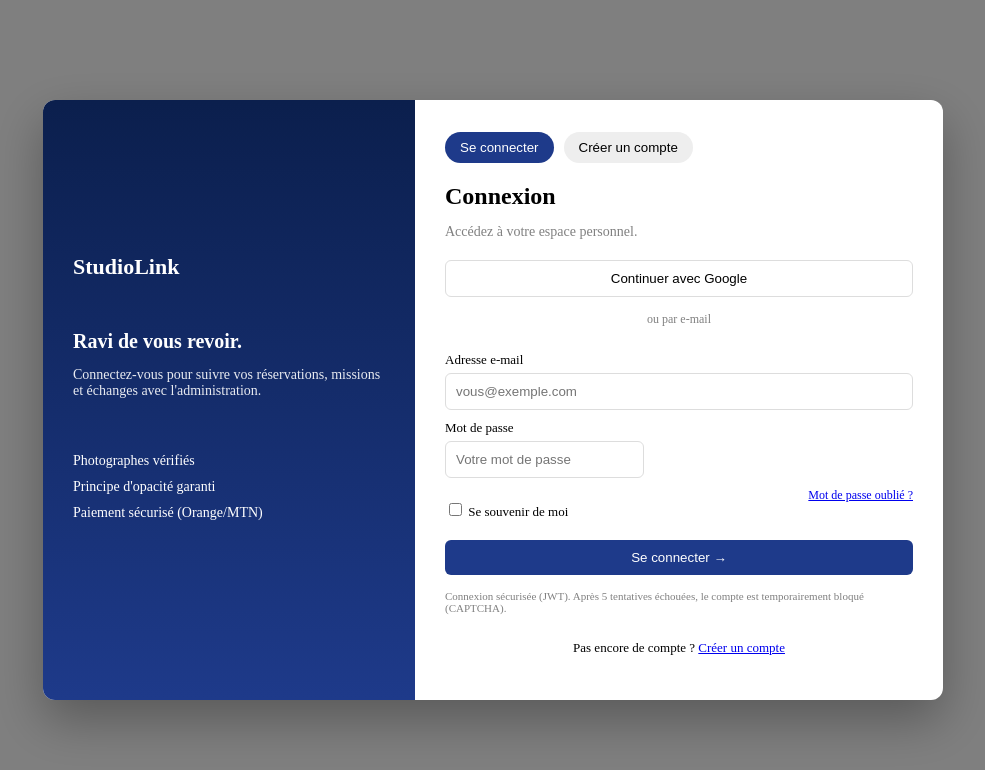
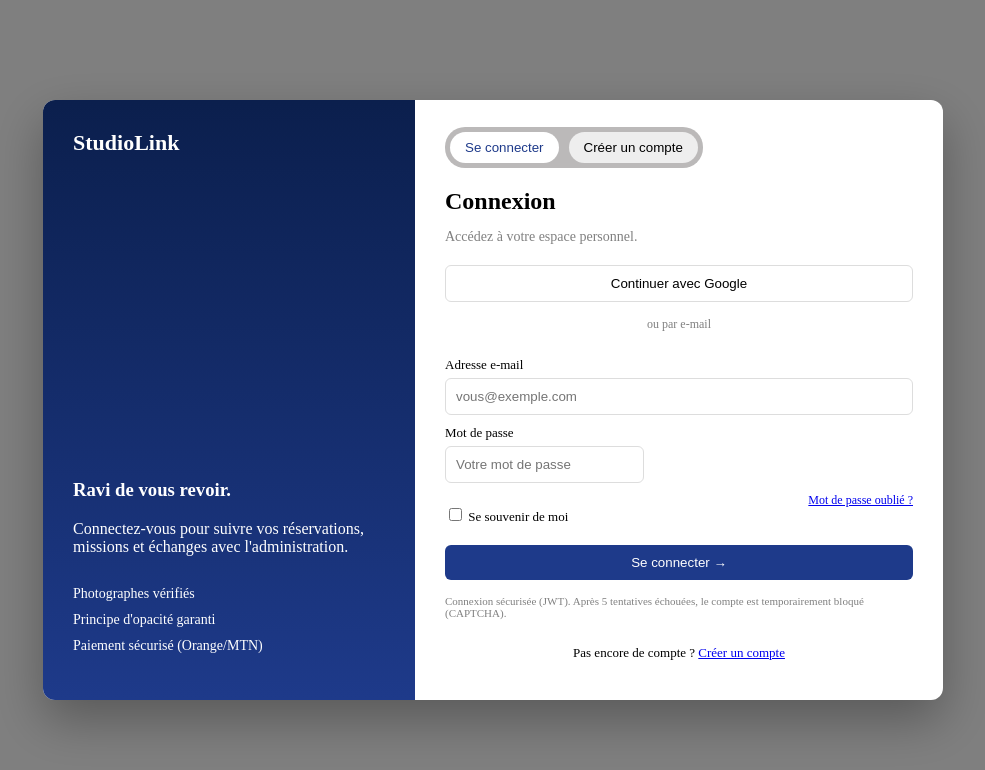
Before and after one commit to raphaelamaffouo41/PhotoEyes, an Angular app in the folder PhotoEyes/PhotoEyes_frontend/: page /login in a window 1280 px wide. Shown: the top 770 px of the page, without its empty margins (147-1132 px from the left). Built offline with nearby package versions, Linux system fonts and the light colour scheme.

Commit message:
modification_css_frontent_login_page

```diff
--- a/PhotoEyes/PhotoEyes_frontend/src/app/authentification/login/login.component.css
+++ b/PhotoEyes/PhotoEyes_frontend/src/app/authentification/login/login.component.css
@@ -28,7 +28,7 @@
   padding: 30px;
   display: flex;
   flex-direction: column;
-  justify-content: center;
+  justify-content: space-between;
 }
 
 .left-panel h2 {
@@ -66,6 +66,11 @@
 }
 
 .tabs {
+  width: 53%;
+  border: none;
+  border-radius: 20px;
+  background: #bbb9b9;
+  padding: 5px 5px;
   display: flex;
   gap: 10px;
   margin-bottom: 20px;
@@ -80,8 +85,8 @@
 }
 
 .tabs .active {
-  background: #1e3a8a;
-  color: white;
+  background: white ;
+  color: #1e3a8a;
 }
 
 h2 {
--- a/PhotoEyes/PhotoEyes_frontend/src/app/authentification/login/login.component.html
+++ b/PhotoEyes/PhotoEyes_frontend/src/app/authentification/login/login.component.html
@@ -1,18 +1,21 @@
 <div class="overlay" *ngIf="isOpen">
   <div class="modal">
     <div class="left-panel">
-      <h2>StudioLink</h2>
       <div class="welcome">
+        <h2>StudioLink</h2>
+      </div>
+      <div>
         <h3>Ravi de vous revoir.</h3>
         <p>
           Connectez-vous pour suivre vos réservations, missions et échanges avec l'administration.
         </p>
+        <ul class="features">
+          <li>Photographes vérifiés</li>
+          <li>Principe d'opacité garanti</li>
+          <li>Paiement sécurisé (Orange/MTN)</li>
+        </ul>
       </div>
-      <ul class="features">
-        <li>Photographes vérifiés</li>
-        <li>Principe d'opacité garanti</li>
-        <li>Paiement sécurisé (Orange/MTN)</li>
-      </ul>
+
     </div>
     <div class="right-panel">
       <div class="tabs">
```
